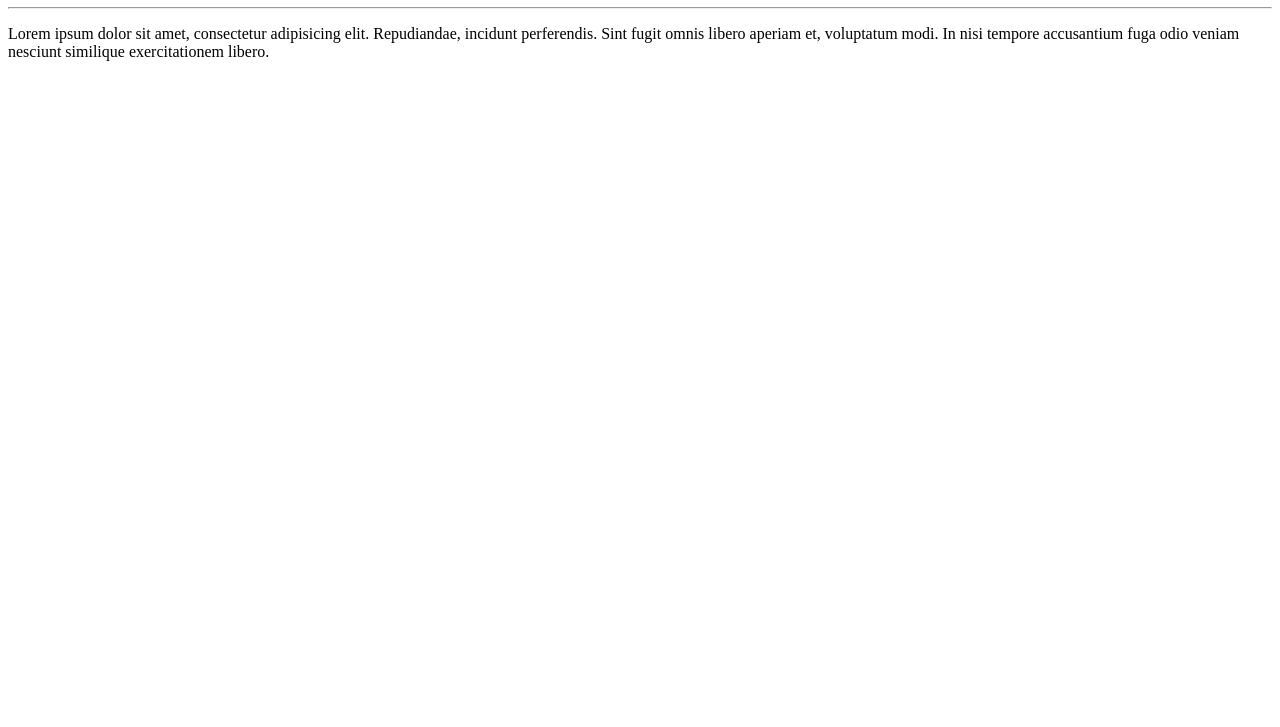
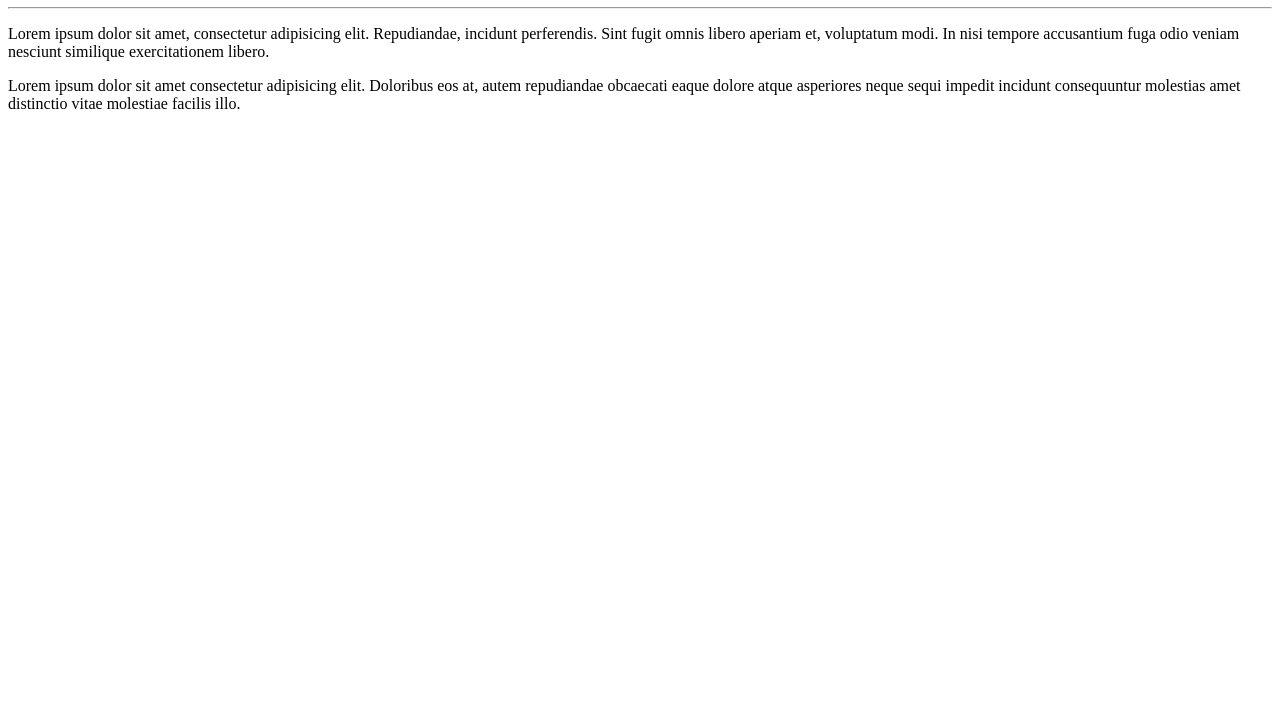
Before and after one commit to MarcioAntony/Ola-Mundo, a plain HTML site: page site-exemplo/index.html in a window 1280 px wide. Shown: the part 73-800 px from the top of the page. Drawn offline with Linux system fonts and the light colour scheme.

Commit message:
Adicionei um paragrafo

```diff
--- a/site-exemplo/index.html
+++ b/site-exemplo/index.html
@@ -9,5 +9,6 @@
     <h1>Olá, Mundo!</h1>
     <hr>
     <P>Lorem ipsum dolor sit amet, consectetur adipisicing elit. Repudiandae, incidunt perferendis. Sint fugit omnis libero aperiam et, voluptatum modi. In nisi tempore accusantium fuga odio veniam nesciunt similique exercitationem libero.</P>
+    <p>Lorem ipsum dolor sit amet consectetur adipisicing elit. Doloribus eos at, autem repudiandae obcaecati eaque dolore atque asperiores neque sequi impedit incidunt consequuntur molestias amet distinctio vitae molestiae facilis illo.</p>
 </body>
 </html>
```
